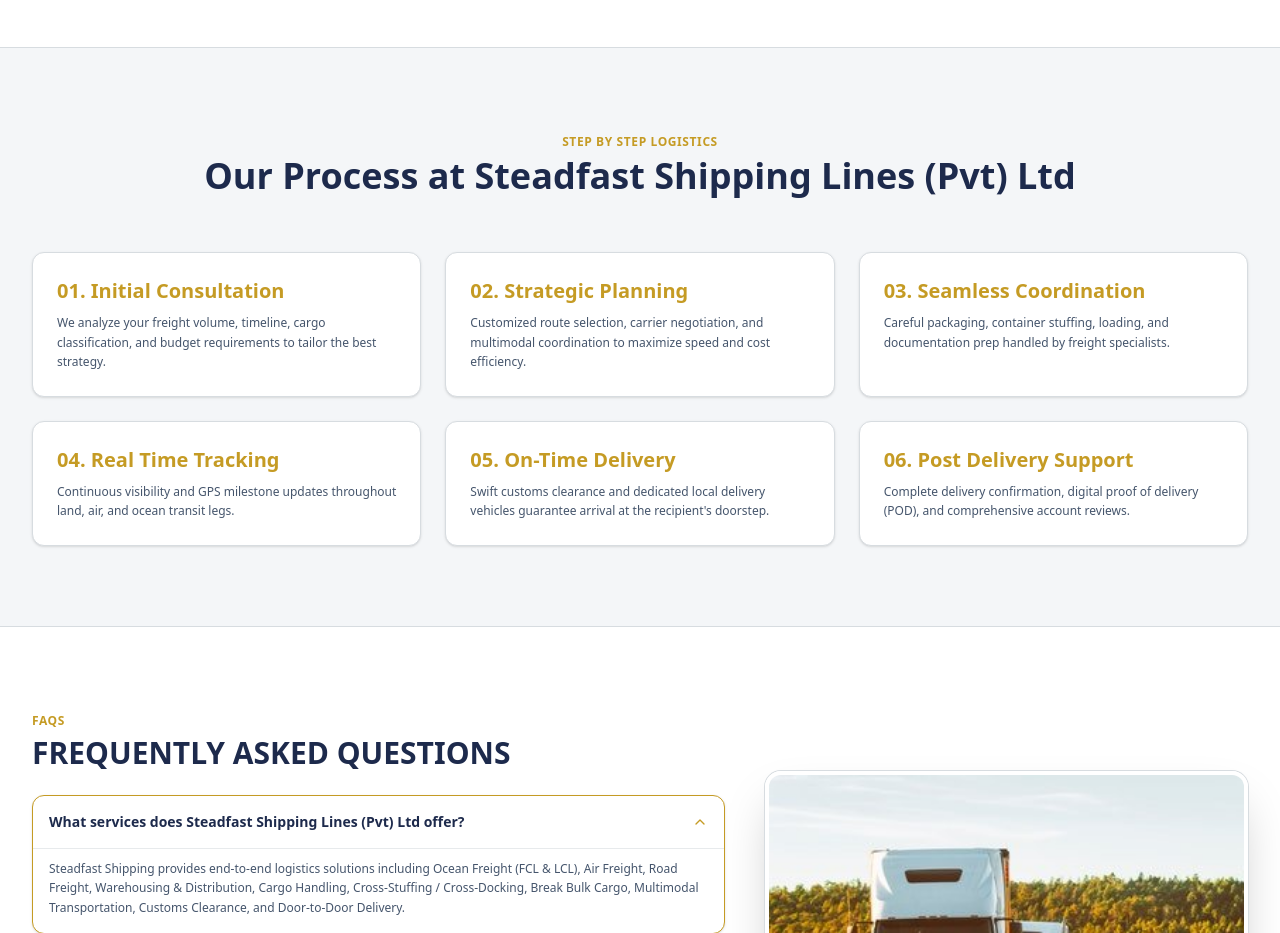
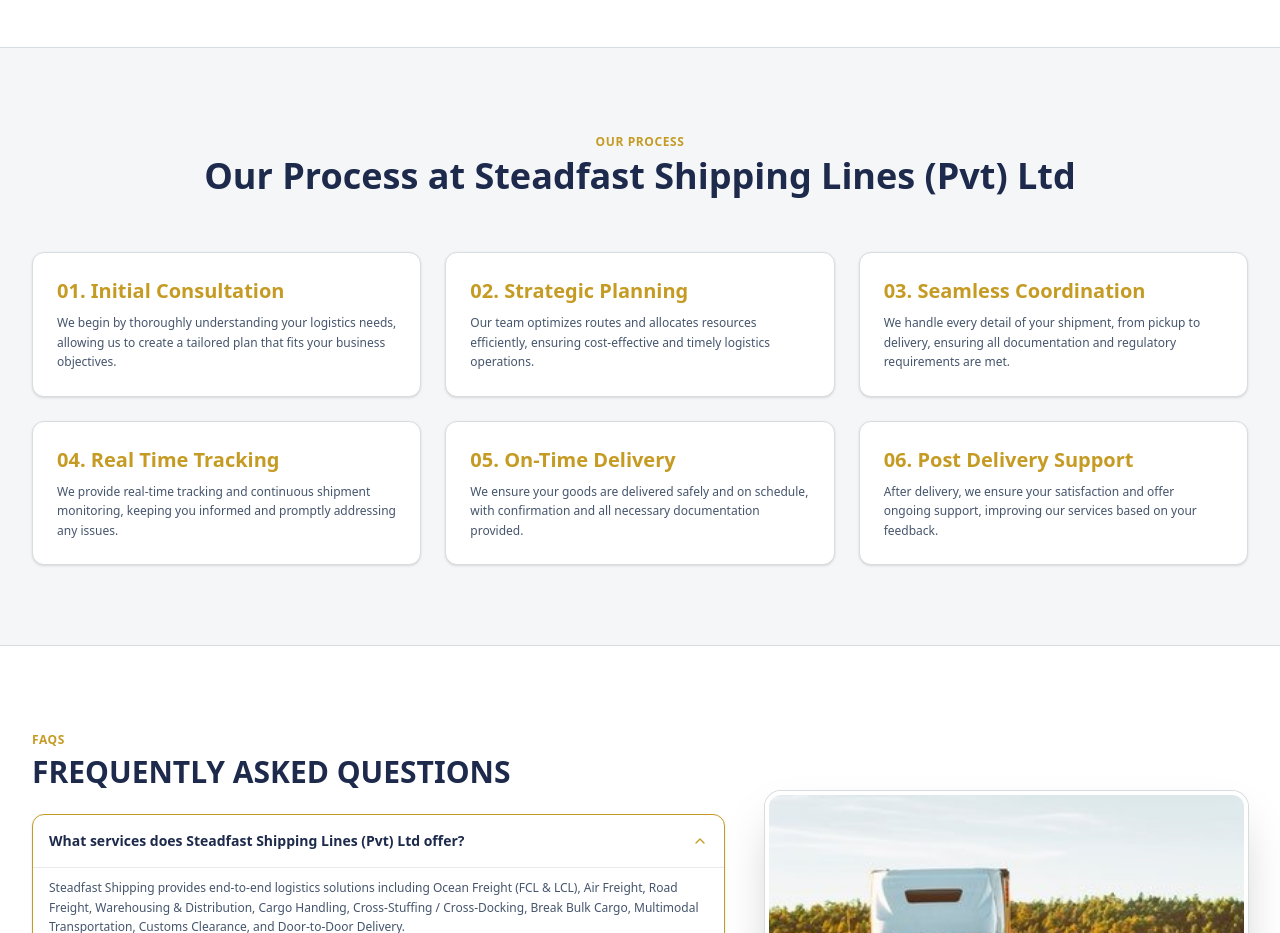
Before and after one commit to TechSolutionor98/steadfastshippinglines, a Next.js app: page / in a window 1280 px wide. Shown: the part 7240-8173 px from the top of the page. Built offline with nearby package versions, Linux system fonts and the light colour scheme; no server answers; the database is empty.

Commit message:
Update Our Process section title and all 6 step descriptions with client content

```diff
--- a/src/Components/Home/HomePage.jsx
+++ b/src/Components/Home/HomePage.jsx
@@ -864,7 +864,7 @@ export default function HomePage({ cmsContent }) {
       <section className="bg-[#F4F6F8] py-20 px-4 sm:px-8 border-y border-[#D7DCE0]">
         <div className="max-w-7xl mx-auto">
           <div className="text-center mb-14">
-            <span className="text-xs font-bold text-[#C59B24] uppercase tracking-wider">STEP BY STEP LOGISTICS</span>
+            <span className="text-xs font-bold text-[#C59B24] uppercase tracking-wider">OUR PROCESS</span>
             <h2 className="text-3xl sm:text-4xl font-extrabold text-[#1D2A4C] mt-1">
               Our Process at Steadfast Shipping Lines (Pvt) Ltd
             </h2>
--- a/src/data/steadfastData.js
+++ b/src/data/steadfastData.js
@@ -57,32 +57,32 @@ export const companyDetails = {
     {
       step: "01",
       title: "Initial Consultation",
-      description: "We analyze your freight volume, timeline, cargo classification, and budget requirements to tailor the best strategy.",
+      description: "We begin by thoroughly understanding your logistics needs, allowing us to create a tailored plan that fits your business objectives.",
     },
     {
       step: "02",
       title: "Strategic Planning",
-      description: "Customized route selection, carrier negotiation, and multimodal coordination to maximize speed and cost efficiency.",
+      description: "Our team optimizes routes and allocates resources efficiently, ensuring cost-effective and timely logistics operations.",
     },
     {
       step: "03",
       title: "Seamless Coordination",
-      description: "Careful packaging, container stuffing, loading, and documentation prep handled by freight specialists.",
+      description: "We handle every detail of your shipment, from pickup to delivery, ensuring all documentation and regulatory requirements are met.",
     },
     {
       step: "04",
       title: "Real Time Tracking",
-      description: "Continuous visibility and GPS milestone updates throughout land, air, and ocean transit legs.",
+      description: "We provide real-time tracking and continuous shipment monitoring, keeping you informed and promptly addressing any issues.",
     },
     {
       step: "05",
       title: "On-Time Delivery",
-      description: "Swift customs clearance and dedicated local delivery vehicles guarantee arrival at the recipient's doorstep.",
+      description: "We ensure your goods are delivered safely and on schedule, with confirmation and all necessary documentation provided.",
     },
     {
       step: "06",
       title: "Post Delivery Support",
-      description: "Complete delivery confirmation, digital proof of delivery (POD), and comprehensive account reviews.",
+      description: "After delivery, we ensure your satisfaction and offer ongoing support, improving our services based on your feedback.",
     },
   ],
   serviceAreas: [
```
